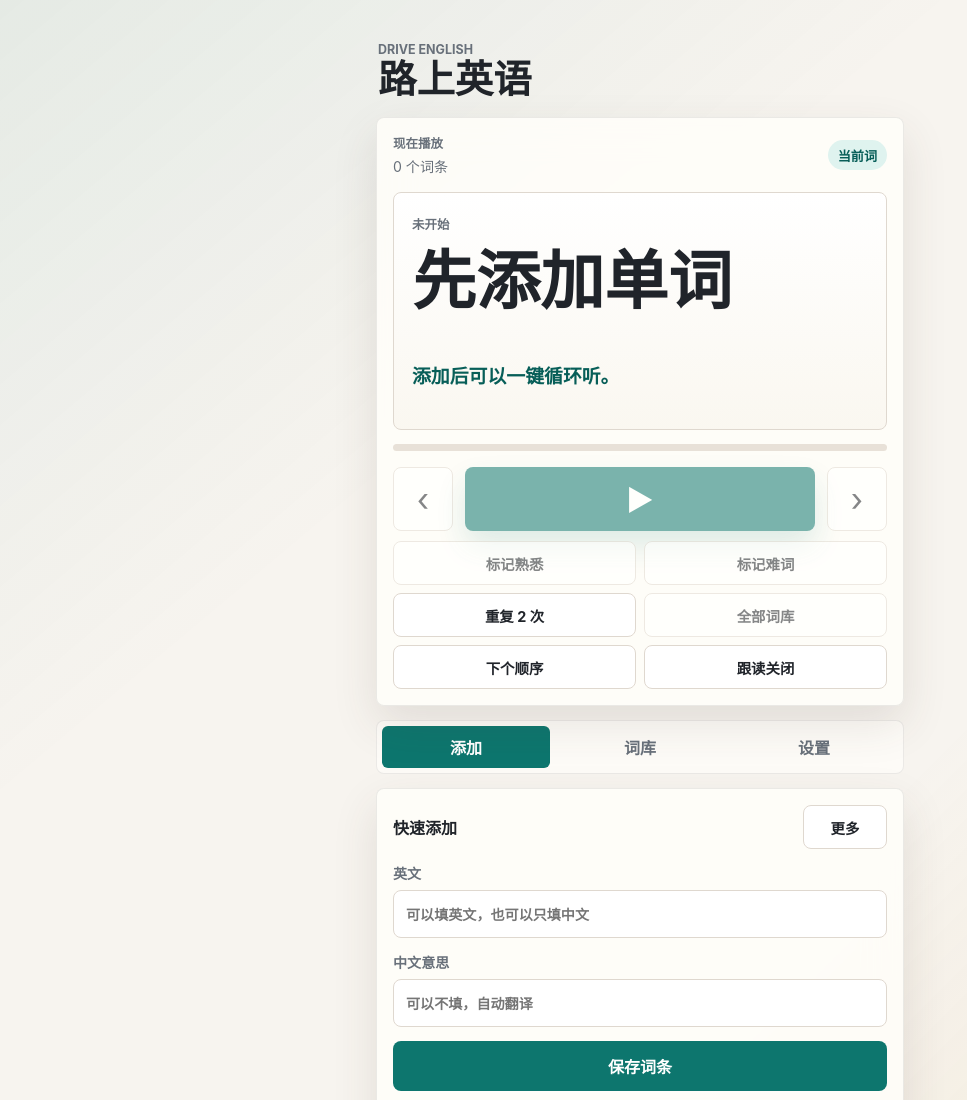
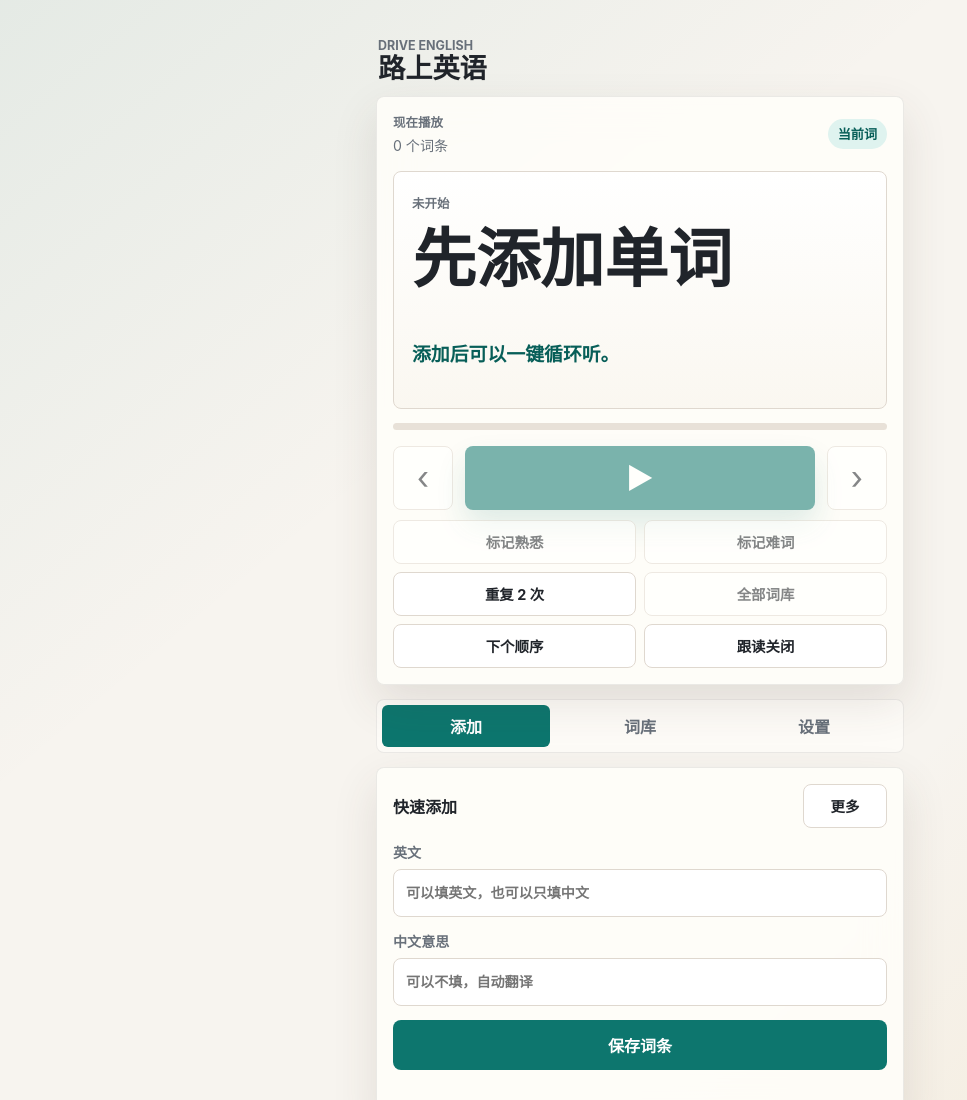
Before and after one commit to up1998hh-a11y/road-english, a website: page index.html in a window 1280 px wide. Shown: the top 1100 px of the page, without its empty margins (0-967 px from the left). Drawn offline with Linux system fonts and the light colour scheme.

Commit message:
Compact app title

```diff
--- a/styles.css
+++ b/styles.css
@@ -72,7 +72,7 @@ button:disabled {
   align-items: center;
   justify-content: space-between;
   gap: 16px;
-  padding: 8px 2px 18px;
+  padding: 4px 2px 12px;
 }
 
 .eyebrow,
@@ -87,9 +87,9 @@ button:disabled {
 }
 
 h1 {
-  margin: 2px 0 0;
-  font-size: clamp(1.8rem, 9vw, 2.4rem);
-  line-height: 1.05;
+  margin: 1px 0 0;
+  font-size: clamp(1.25rem, 5.8vw, 1.7rem);
+  line-height: 1.1;
   letter-spacing: 0;
 }
 
@@ -110,13 +110,6 @@ h2 {
   border-radius: var(--radius);
   background: var(--surface-strong);
   color: var(--text);
-}
-
-.install-help {
-  padding: 0 12px;
-  color: var(--accent-strong);
-  font-size: 0.9rem;
-  font-weight: 850;
 }
 
 .panel {
```
